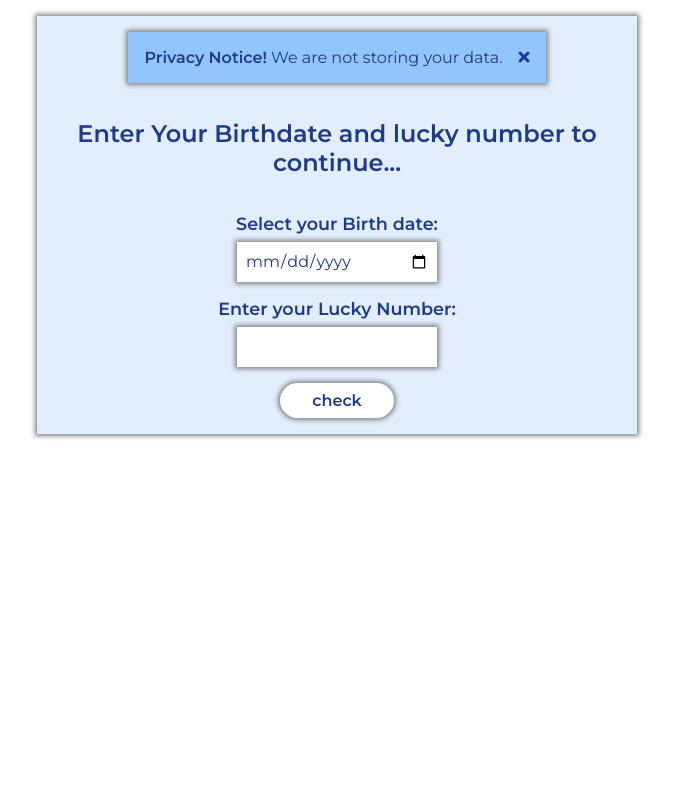
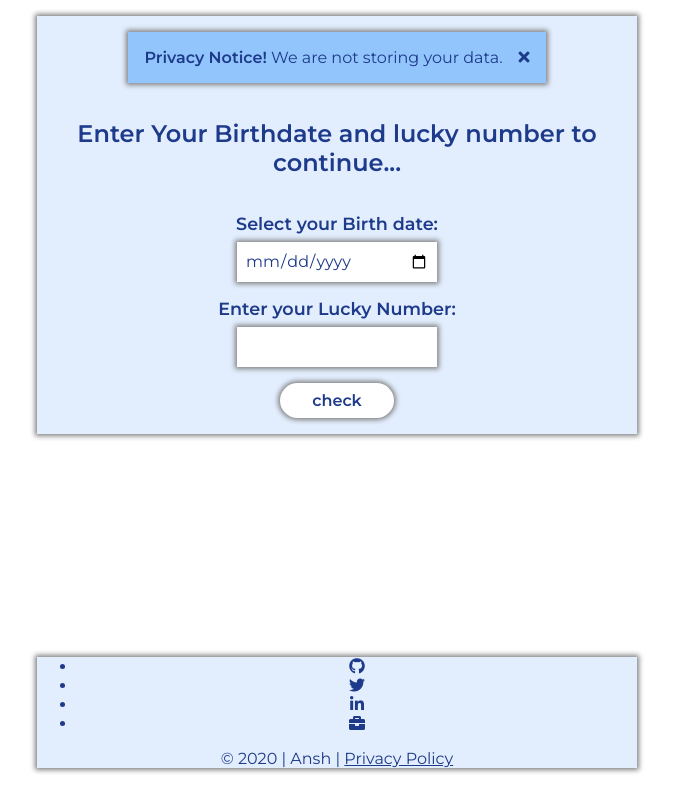
Before and after one commit to Ansh00/Is-your-birthday-lucky-vanellajs, a plain HTML site: page index.html in a window 1280 px wide. Shown: the part 959-1759 px from the top of the page, without its empty margins (303-976 px from the left). Before the commit the page ends 1600 px from the top, so only its background shows below. Drawn offline with Linux system fonts and the light colour scheme.

Commit message:
Update index.html

```diff
--- a/index.html
+++ b/index.html
@@ -67,3 +67,48 @@
                     </div>
                 </section>
             </div>
+
+            <section class="section shadowAround" id="footer">
+                <footer>
+                    <ul>
+                        <li class="footerLink">
+                            <a href="https://github.com/Ansh00">
+                            <i class="fab fa-github" aria-hidden="true"></i>
+                            </a>
+                        </li>
+                        <li class="footerLink">
+                            <a href="https://twitter.com/AnshulR71977491">
+                            <i class="fab fa-twitter"></i>
+                            </a>
+                        </li>
+                        <li class="footerLink">
+                            <a href="https://www.linkedin.com/in/anshul-raghuwanshi-36435b1bb">
+                            <i class="fab fa-linkedin-in"></i>
+                            </a>
+                        </li>
+                        <li class="footerLink">
+                            <a href="https://ansh-portfolio.netlify.app/">
+                            <i class="fas fa-briefcase"></i>
+                            </a>
+                        </li>
+                    </ul>
+
+                    <div class="legacyText">
+                    © 2020 | Ansh |
+                    <a id="privacyPolicyText" href="#alertBox">
+                        Privacy Policy
+                    </a>
+                    </div>
+                </footer>
+            </section>
+
+        </div>
+
+
+    </div>
+
+
+
+    <script src="main.js"></script>
+</body>
+</html>
```
